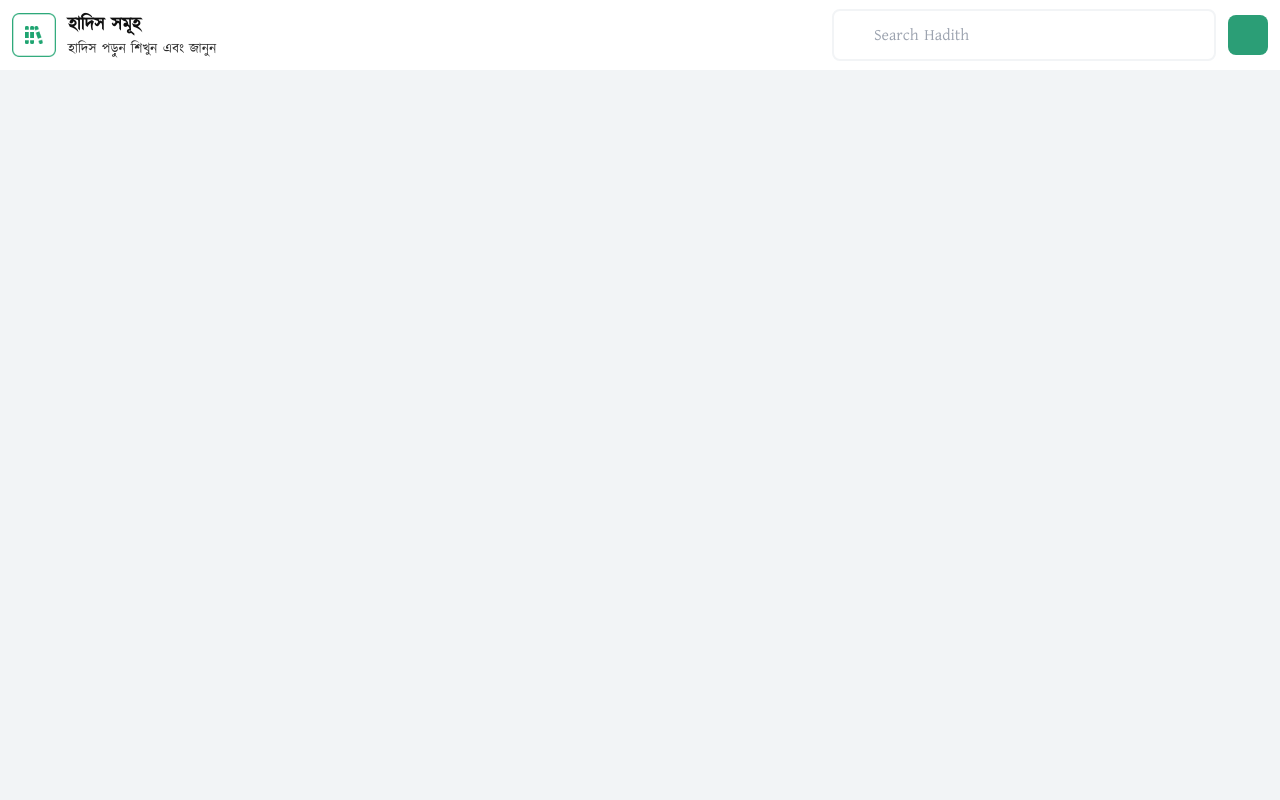
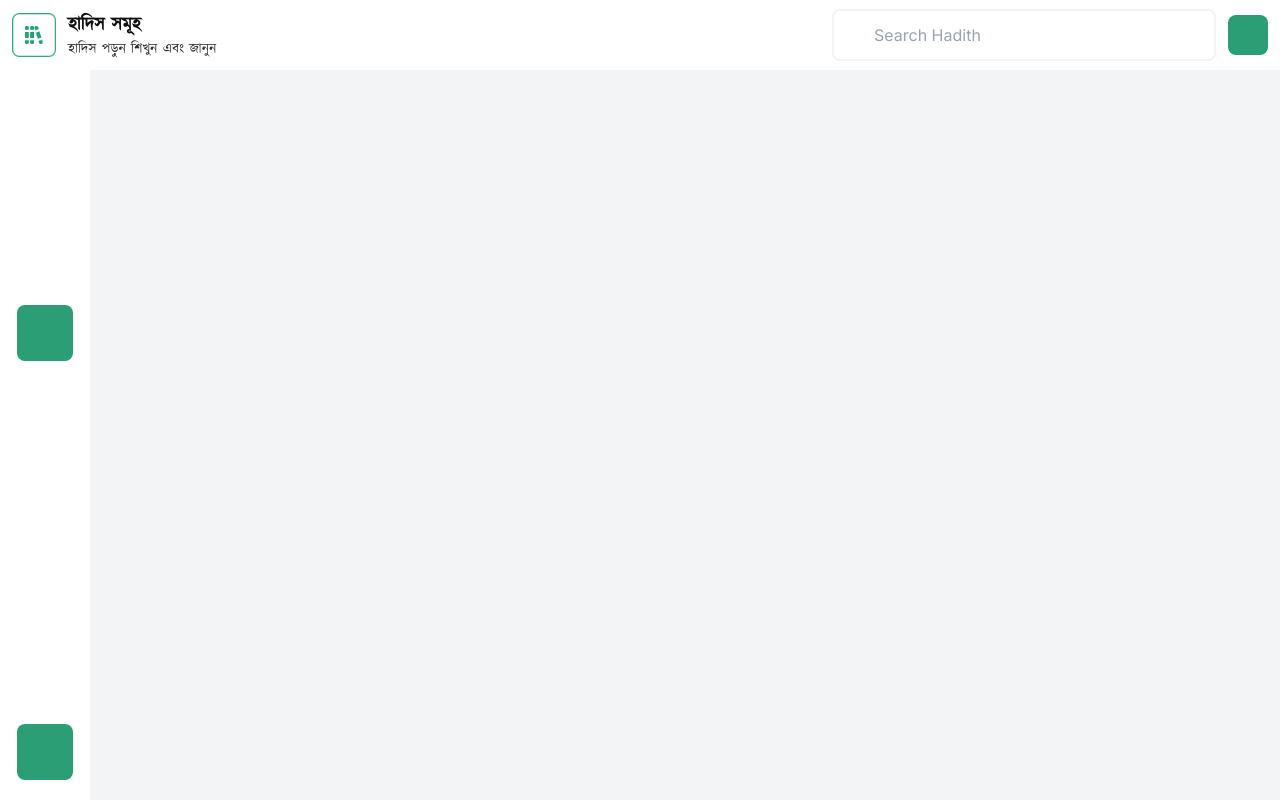
Before and after one commit to Iftekhar16/iHadis, a Next.js app: page / in a window 1280 px wide. Built offline with nearby package versions, Linux system fonts and the light colour scheme.

Commit message:
left-nav buttons

```diff
--- /dev/null
+++ b/src/app/components/BtnLeftNav.js
@@ -0,0 +1,9 @@
+export default function BtnLeftNav({iconOutlined, iconFilled, isActive, isSupport}){
+    return(
+        <button className={`btn-nav group w-14 h-14 flex justify-center items-center rounded-lg transition ${isActive?"bg-accent2 text-light1":"bg-light1 hover:bg-light3"} ${isSupport?"absolute bottom-5 left-1/2 -translate-x-1/2":""}`}>
+            {/* <div className="icon-outlined block group-hover:hidden relative top-1 transition">{iconOutlined}</div> */}
+            <div className="icon-outlined block group-hover:hidden relative top-1 transition"><iconify-icon icon={iconOutlined}></iconify-icon></div>
+            <div className={`icon-filled hidden group-hover:block relative top-1 transition ${isActive?"text-light1":"text-accent2"}`}><iconify-icon icon={iconFilled}></iconify-icon></div>
+        </button>
+    )
+}
--- a/src/app/globals.css
+++ b/src/app/globals.css
@@ -29,6 +29,6 @@
     src: url('/fonts/kalpurush.ttf');
 }
 
-.main {
+.bangla {
     font-family: 'kalpurush';
 }
--- a/src/app/page.js
+++ b/src/app/page.js
@@ -1,17 +1,18 @@
 // import Image from "next/image";
 import NextImage from "./components/NextImage";
+import BtnLeftNav from "./components/BtnLeftNav";
 
 export default function Home() {
     return (
-        <main className="main bg-light3 text-dark4 w-[100svw] h-[100svh] overflow-hidden font-inter">
+        <main className="bg-light3 text-dark4 w-[100svw] h-[100svh] overflow-hidden font-inter">
             <div className="top-nav-container bg-light1 h-[70px] flex justify-between items-center px-3">
                 <div className="logo-container flex items-center gap-3">
                     <div className="img-container w-11 h-11 relative">
                         <NextImage src={"/images/logos/home-logo.png"}></NextImage>
                     </div>
                     <div className="text">
-                        <div className="title text-lg font-bold">হাদিস সমূহ</div>
-                        <div className="subtitle text-sm text-dark1">হাদিস পড়ুন শিখুন এবং জানুন</div>
+                        <div className="title bangla text-lg font-bold">হাদিস সমূহ</div>
+                        <div className="subtitle bangla text-sm text-dark1">হাদিস পড়ুন শিখুন এবং জানুন</div>
                     </div>
                 </div>
                 <div className="search-settings-container flex items-center gap-3">
@@ -24,6 +25,30 @@ export default function Home() {
                     </button>
                 </div>
             </div>
+
+
+            <div className="main-body-container">
+                <div className="left-nav-container bg-light1 w-[90px] h-[calc(100svh-70px)] overflow-y-scroll relative flex flex-col justify-center items-center gap-3 text-3xl">
+                    <BtnLeftNav iconOutlined="fluent:home-20-regular" iconFilled="fluent:home-20-filled"/>
+                    <BtnLeftNav iconOutlined="ph:books-fill" iconFilled="ph:books-fill" isActive={true}/>
+                    <BtnLeftNav iconOutlined="mage:book" iconFilled="mage:book-fill"/>
+                    <BtnLeftNav iconOutlined="iconoir:bookmark" iconFilled="iconoir:bookmark-solid"/>
+                    <BtnLeftNav iconOutlined="heroicons:squares-2x2" iconFilled="heroicons:squares-2x2-16-solid"/>
+                    <BtnLeftNav iconOutlined="iconoir:send-diagonal" iconFilled="iconoir:send-diagonal-solid"/>
+                    {/* <BtnLeftNav iconOutlined="ri:send-plane-line" iconFilled="ri:send-plane-fill"/>
+                    <BtnLeftNav iconOutlined="mingcute:send-line" iconFilled="mingcute:send-fill"/>
+                    <BtnLeftNav iconOutlined="bi:send" iconFilled="bi:send-fill"/> */}
+
+                    <BtnLeftNav iconOutlined="bxs:donate-heart" iconFilled="bxs:donate-heart" isActive={true} isSupport={true}/>
+
+                    {/* <button className="btn-nav group w-14 h-14 flex justify-center items-center rounded-lg transition">
+                        <div className="icon-outlined block group-hover:hidden relative top-1 transition"><iconify-icon icon={iconOutlined}></iconify-icon></div>
+                    </button> */}
+                </div>
+            </div>
+
+
+
         </main>
     );
 }
```
